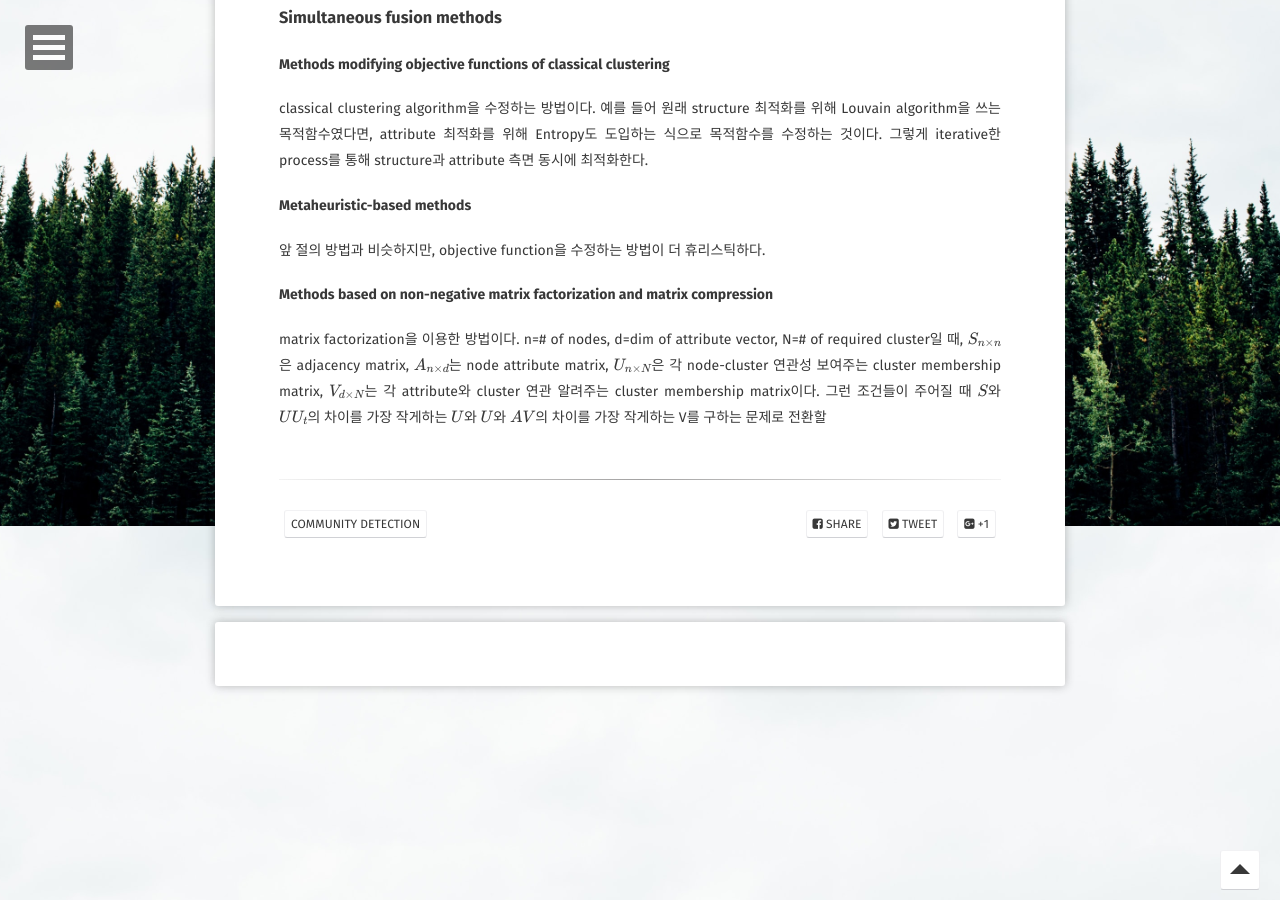
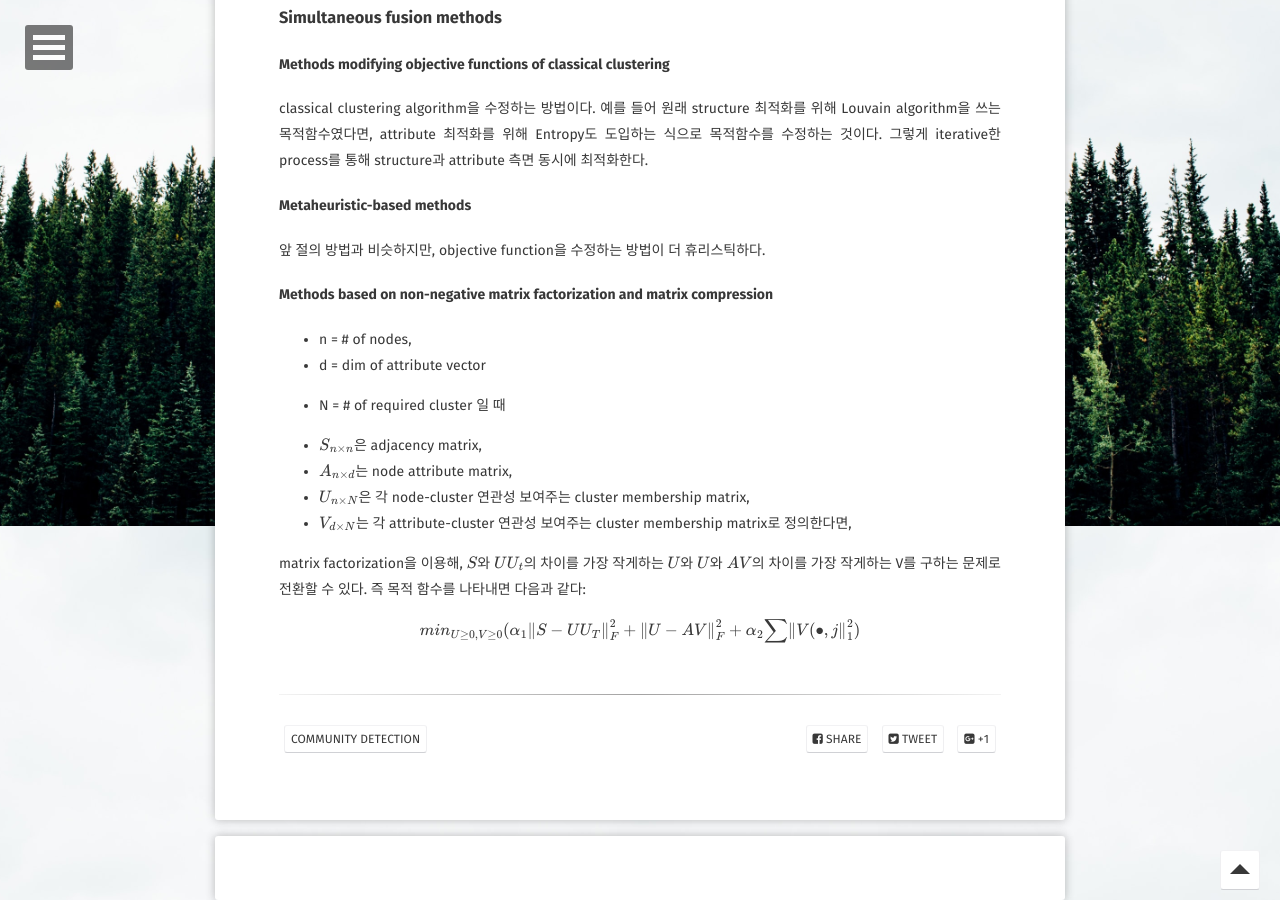
Before and after one commit to wey709/wey709.github.io, a Jekyll site: the page built from _posts/2020-12-04-cdm.md, in a window 1280 px wide and 900 px high, scrolled down 2174 px. Built offline with Jekyll 4.4.1, drawn with Linux system fonts in a browser that asks for light colours; some web fonts are replaced; formulas are drawn with MathJax 3; comment, search, counter and statistics services are not loaded.

Commit message:
Update 2020-12-04-cdm.md

```diff
--- a/_posts/2020-12-04-cdm.md
+++ b/_posts/2020-12-04-cdm.md
@@ -77,6 +77,16 @@ classical clustering algorithm을 수정하는 방법이다. 예를 들어 원
 앞 절의 방법과 비슷하지만, objective function을 수정하는 방법이 더 휴리스틱하다.
 
 #### Methods based on non-negative matrix factorization and matrix compression
-matrix factorization을 이용한 방법이다.
-n=# of nodes, d=dim of attribute vector, N=# of required cluster일 때, \\(S_{n{\times}n}\\)은 adjacency matrix, \\(A_{n{\times}d}\\)는 node attribute matrix, \\(U_{n{\times}N}\\)은 각 node-cluster 연관성 보여주는 cluster membership matrix, \\(V_{d{\times}N}\\)는 각 attribute와 cluster 연관 알려주는 cluster membership matrix이다.
-그런 조건들이 주어질 때 \\(S\\)와 \\(UU_t\\)의 차이를 가장 작게하는 \\(U\\)와 \\(U\\)와 \\(AV\\)의 차이를 가장 작게하는 V를 구하는 문제로 전환할
+- n = # of nodes,
+- d = dim of attribute vector
+- N = # of required cluster 일 때
+
+
+- \\(S_{n{\times}n}\\)은 adjacency matrix,
+- \\(A_{n{\times}d}\\)는 node attribute matrix,
+- \\(U_{n{\times}N}\\)은 각 node-cluster 연관성 보여주는 cluster membership matrix,
+- \\(V_{d{\times}N}\\)는 각 attribute-cluster 연관성 보여주는 cluster membership matrix로 정의한다면,
+
+matrix factorization을 이용해, \\(S\\)와 \\(UU_t\\)의 차이를 가장 작게하는 \\(U\\)와 \\(U\\)와 \\(AV\\)의 차이를 가장 작게하는 V를 구하는 문제로 전환할 수 있다.
+즉 목적 함수를 나타내면 다음과 같다:
+\\[min_{U{\ge}0, V{\ge}0}({\alpha}_1{\lVert {S-UU_T}\rVert}_F^2 + {\lVert {U-AV}\rVert}_F^2 + {\alpha}_2{\sum}{\lVert {V(∙,j}\rVert}_1^2) \\]
```
